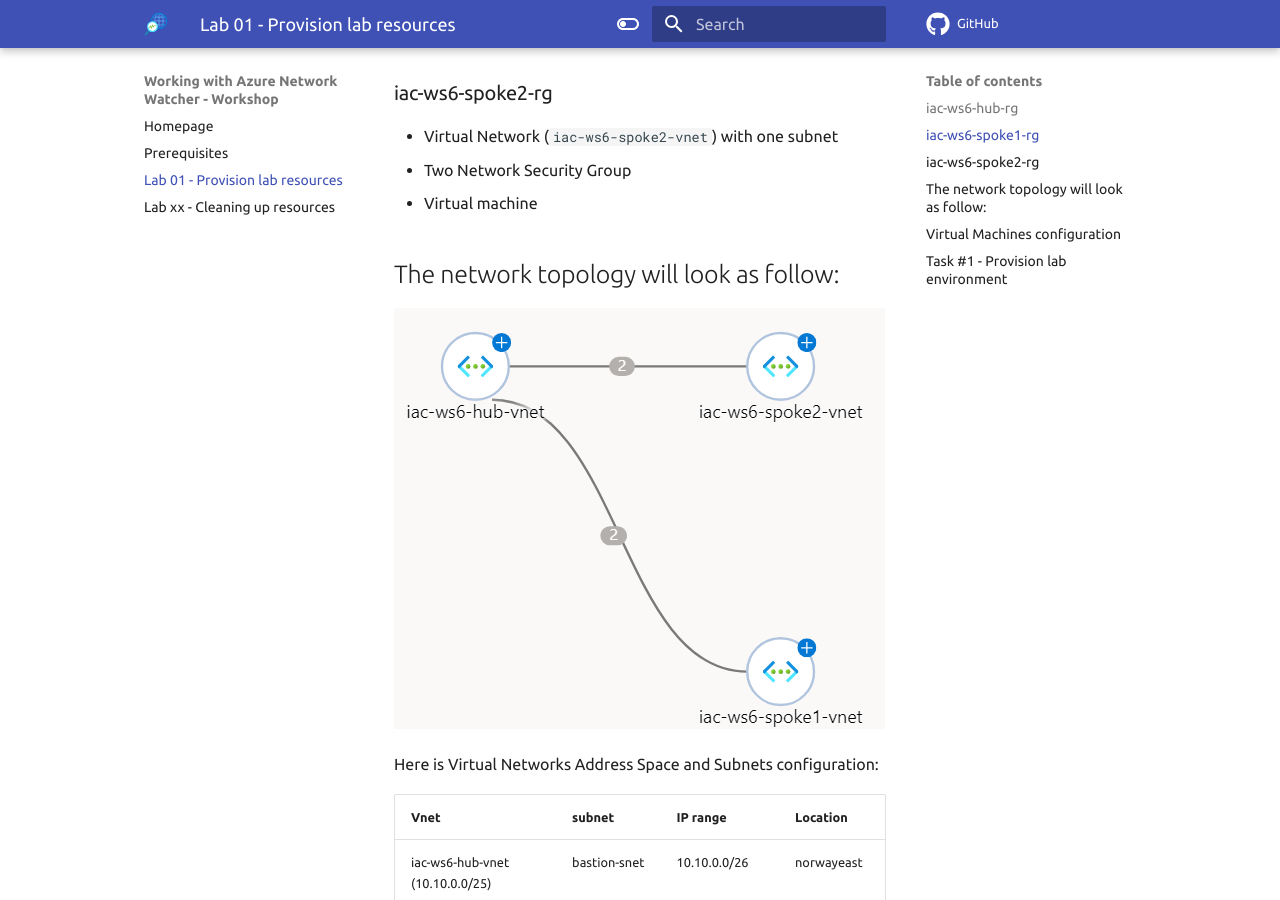
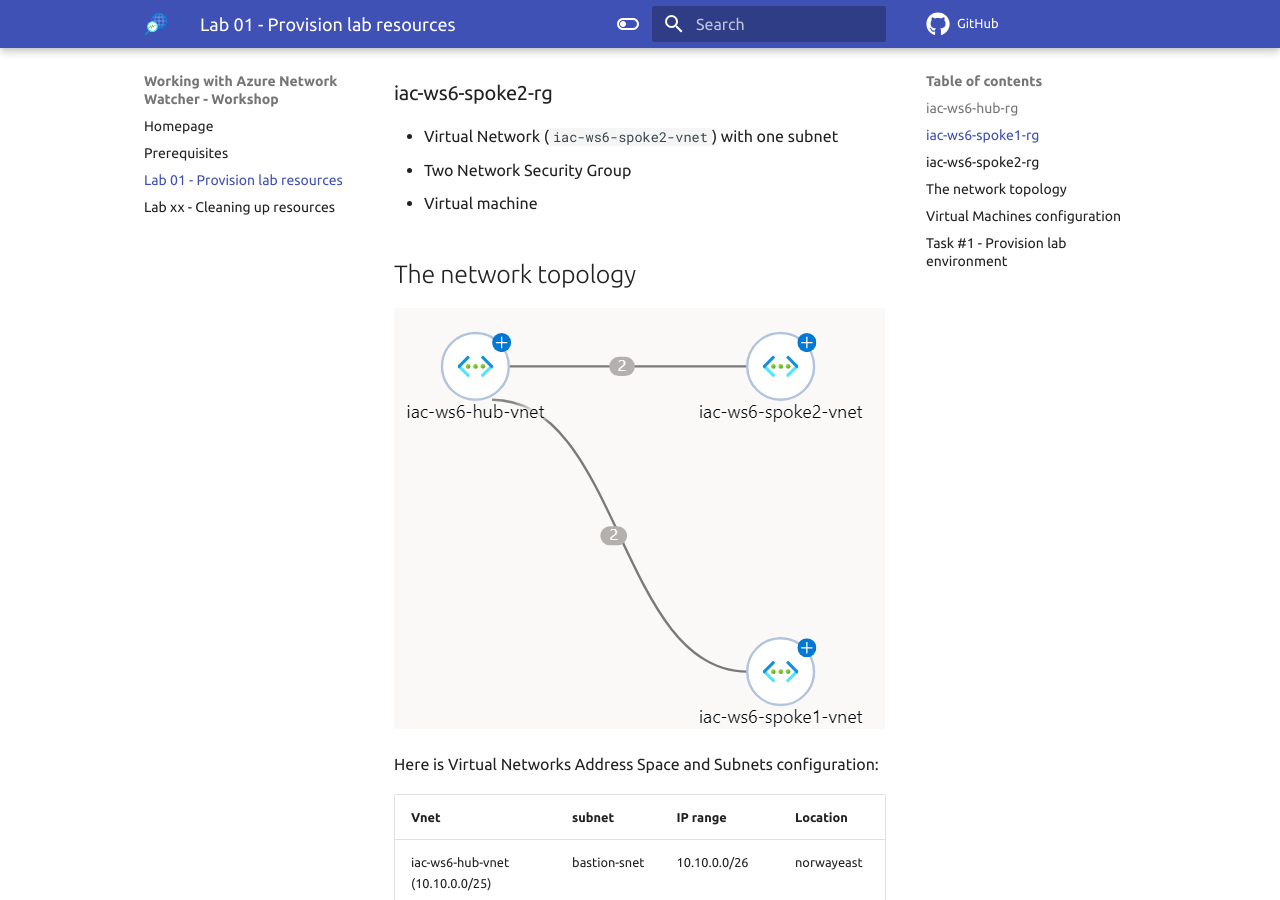
Before and after one commit to kalv25/azure-network-watcher, an MkDocs documentation site: the page built from docs/labs/lab-01/index.md, in a window 1280 px wide and 900 px high, scrolled down 999 px. Built offline with MkDocs 1.6.1 and Material for MkDocs 9.7.7, drawn with Linux system fonts in a browser that asks for light colours; comment, search, counter and statistics services are not loaded.

Commit message:
lab-01 - wip

```diff
--- a/docs/labs/lab-01/index.md
+++ b/docs/labs/lab-01/index.md
@@ -34,7 +34,7 @@ The following resources will be deployed in your subscription under the followin
 - Two Network Security Group
 - Virtual machine
 
-## The network topology will look as follow:
+## The network topology
 
 ![01](../../assets/images/lab-01/hub-spoke.png)
 
```
